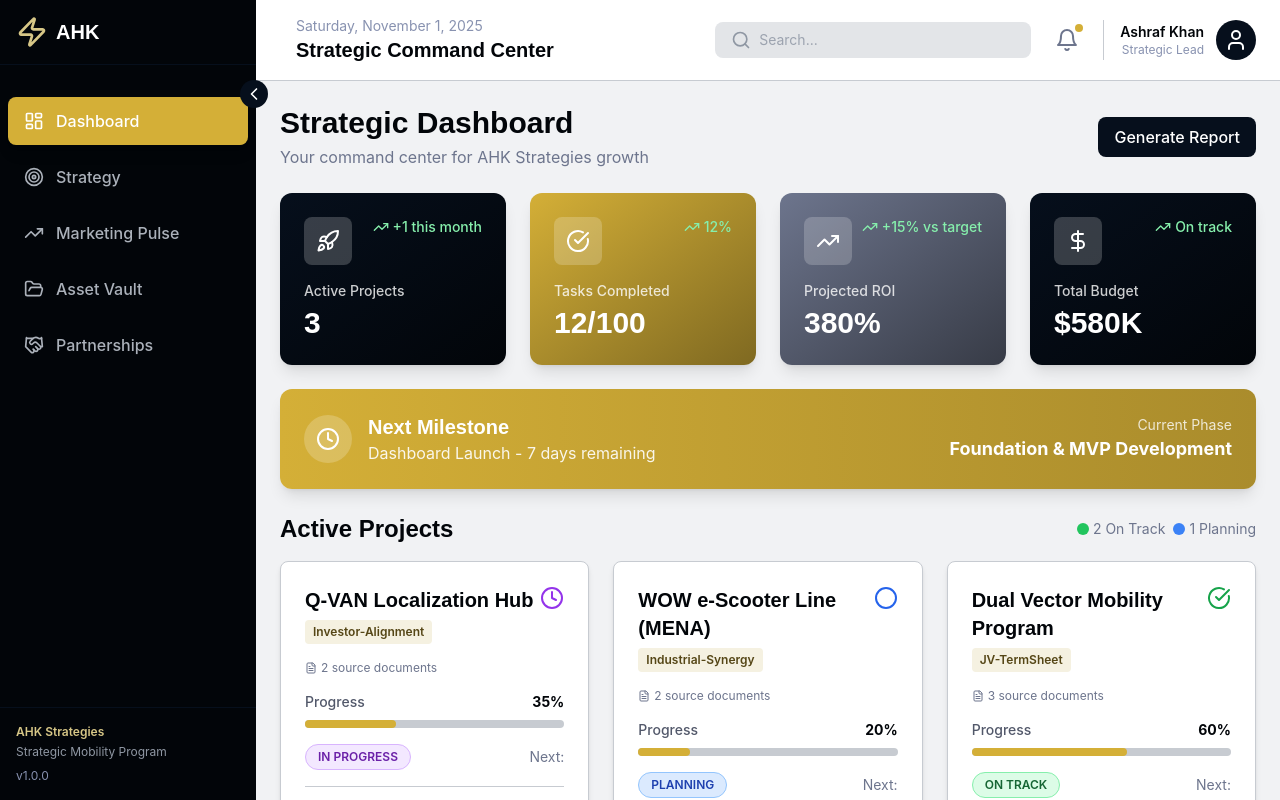
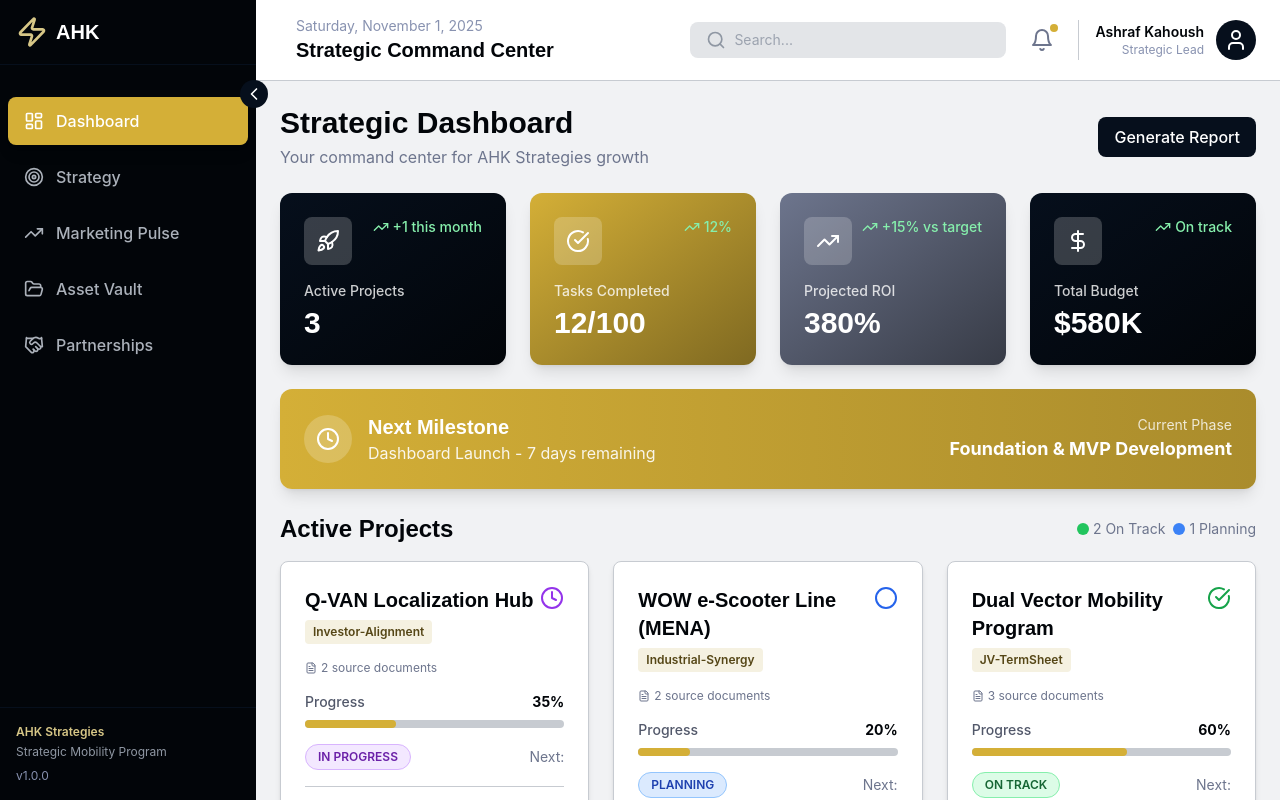
Before and after one commit to ashrafkahoush-ux/ahk-dashboard, a React (Vite) app: page /dashboard in a window 1280 px wide. Shown: the top 800 px of the page. Built offline with nearby package versions, Linux system fonts and the light colour scheme.

Commit message:
Fix: Correct name to Ashraf Kahoush throughout dashboard

```diff
--- a/src/components/Navbar.jsx
+++ b/src/components/Navbar.jsx
@@ -49,7 +49,7 @@ export default function Navbar({ toggleSidebar }) {
           {/* User profile */}
           <div className="flex items-center space-x-3 pl-4 border-l border-ahk-slate-200">
             <div className="hidden md:block text-right">
-              <p className="text-sm font-semibold text-ahk-navy-900">Ashraf Khan</p>
+              <p className="text-sm font-semibold text-ahk-navy-900">Ashraf Kahoush</p>
               <p className="text-xs text-ahk-slate-500">Strategic Lead</p>
             </div>
             <div className="w-10 h-10 bg-ahk-navy-700 rounded-full flex items-center justify-center">
```
Also changed, not shown: 3 other files (tests, documents, lock files or other folders).
